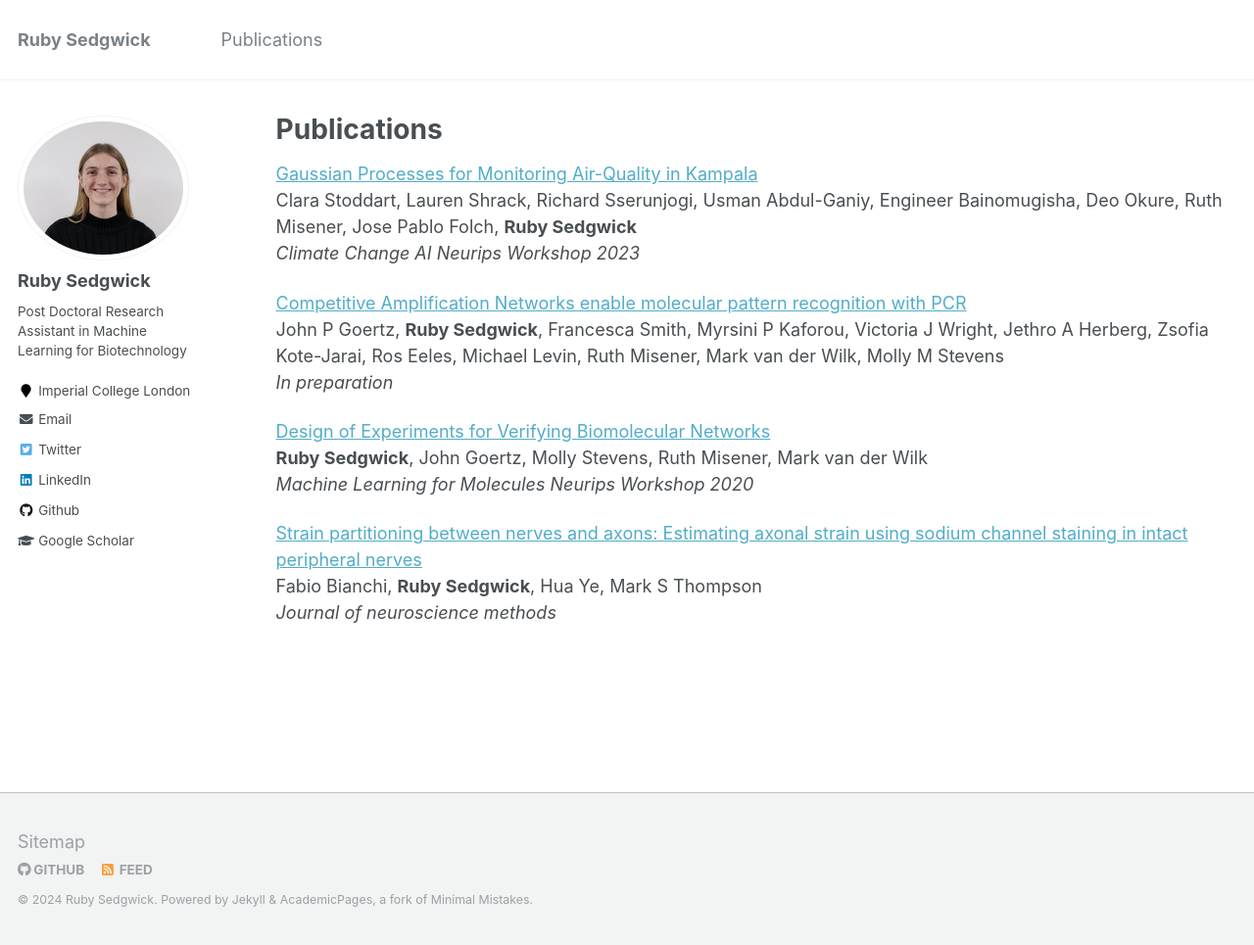
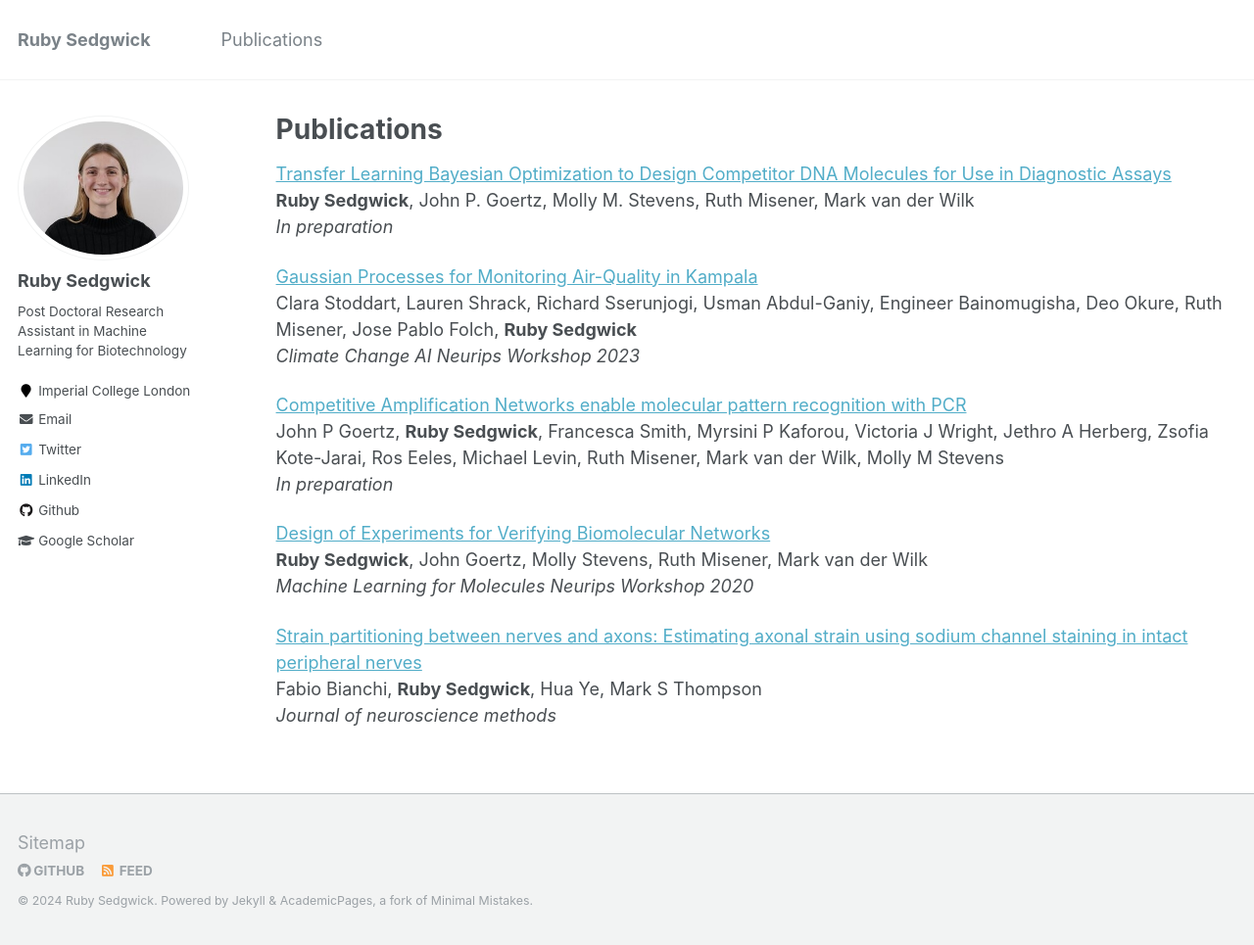
Before and after one commit to RSedgwick/rsedgwick.github.io, a Jekyll site: the page built from _pages/publications.md, in a window 1280 px wide and 965 px high. Shown: the whole window at 98% size. Built offline with Jekyll 4.4.1, drawn with Linux system fonts in a browser that asks for light colours.

Commit message:
Update publications.md

```diff
--- a/_pages/publications.md
+++ b/_pages/publications.md
@@ -4,6 +4,10 @@ title: "Publications"
 permalink: /publications/
 author_profile: true
 ---
+
+[Transfer Learning Bayesian Optimization to Design Competitor DNA Molecules for Use in Diagnostic Assays](https://arxiv.org/abs/2402.17704) \
+**Ruby Sedgwick**, John P. Goertz, Molly M. Stevens, Ruth Misener, Mark van der Wilk \
+_In preparation_
 
 [Gaussian Processes for Monitoring Air-Quality in Kampala](https://arxiv.org/abs/2311.16625) \
 Clara Stoddart, Lauren Shrack, Richard Sserunjogi, Usman Abdul-Ganiy, Engineer Bainomugisha, Deo Okure, Ruth Misener, Jose Pablo Folch, **Ruby Sedgwick** \
```
